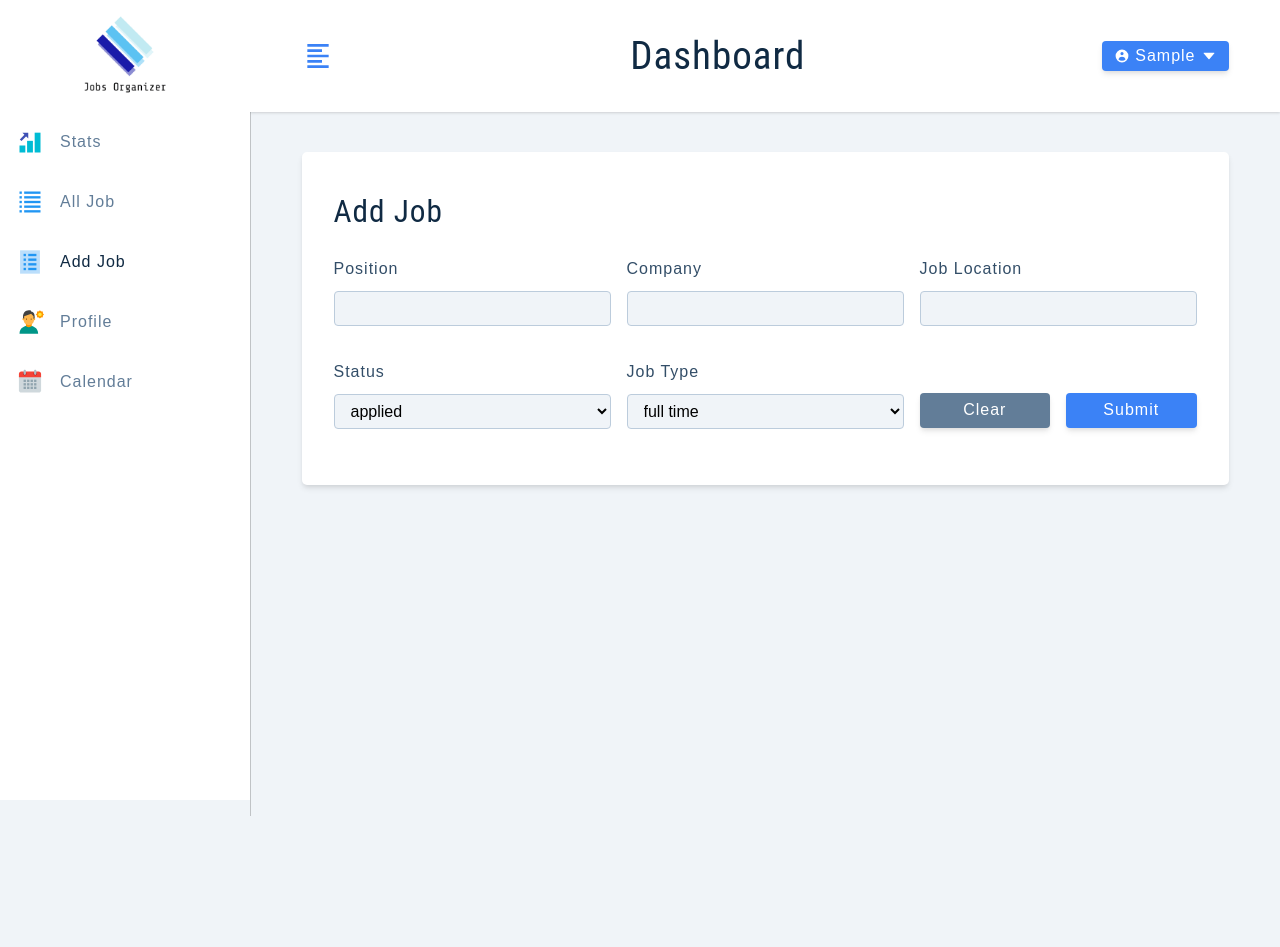
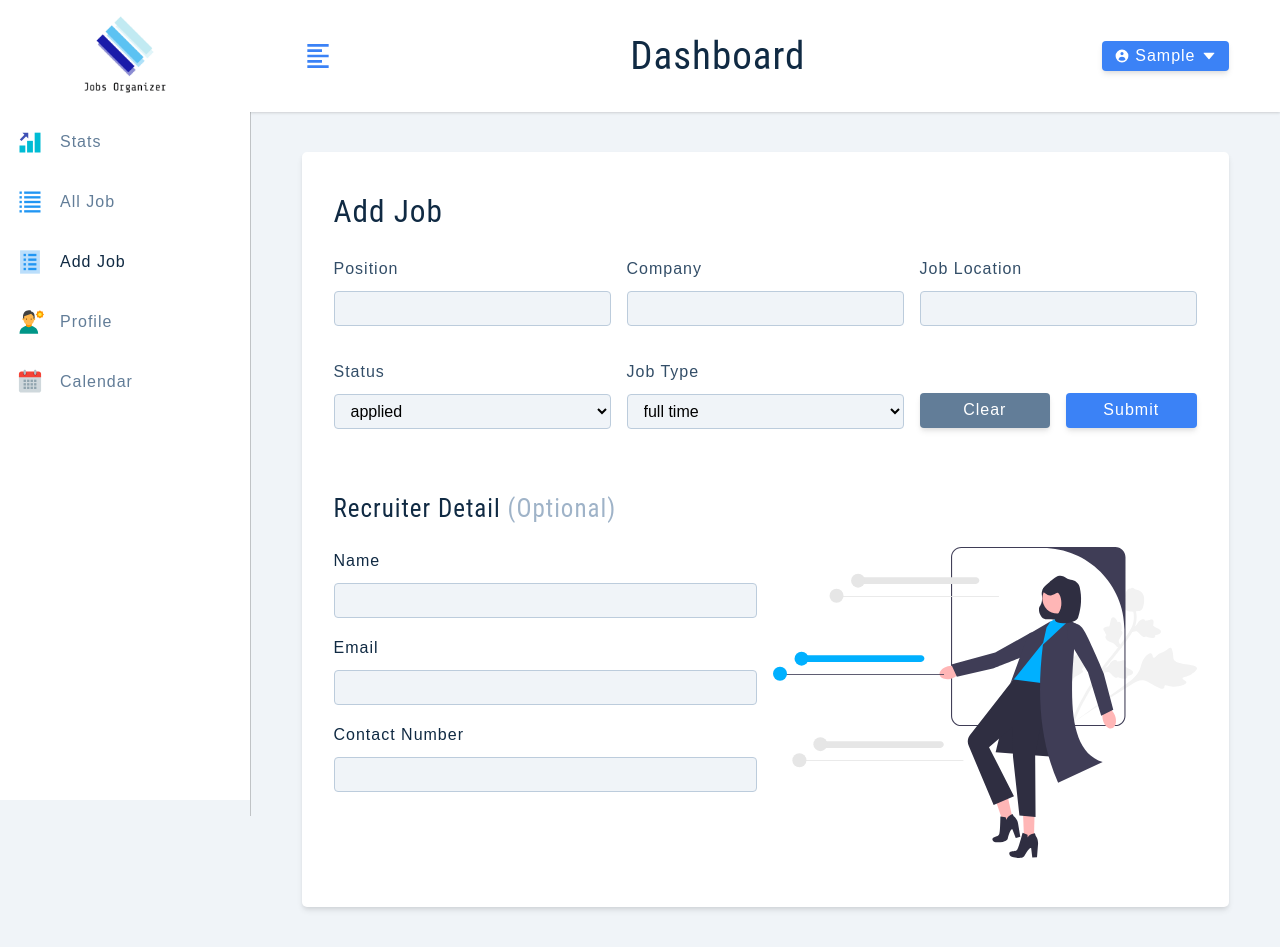
Before and after one commit to mnacfil/jobs-application-organizer, a React (Create React App) app in the folder client/: page /add-job in a window 1280 px wide. Before the commit the page ends 800 px from the top, so only its background shows below. Built offline with nearby package versions, Linux system fonts and the light colour scheme; sample sign-in values are in the browser's storage.

Commit message:
add recruiter detail to add job page and style it

```diff
--- /dev/null
+++ b/client/src/app/components/Recruiter.js
@@ -0,0 +1,72 @@
+import React from 'react';
+import styled from 'styled-components';
+import FormInput from './FormInput';
+import recruiterImg from '../../assets/image/recruiter.svg';
+
+const Recruiter = () => {
+  return (
+    <Wrapper>
+        <h4>Recruiter Detail <span>(Optional)</span></h4>
+        <div className="recruiter-container">
+            <div className='recruiter-inputs'>
+                <FormInput
+                    type='text'
+                    name='recruiterName'
+                    label='Name'
+                    value=''
+
+                />
+                <FormInput
+                    type='email'
+                    name='recruiterEmail'
+                    label='Email'
+                    value=''
+
+                />
+                <FormInput
+                    type='text'
+                    name='recruiterNumber'
+                    label='Contact Number'
+                    value=''
+
+                />
+            </div>
+            <div className='recruiter-img'>
+                <img src={recruiterImg} alt="recruiter image" />
+            </div>
+        </div>
+    </Wrapper>
+  )
+}
+
+const Wrapper = styled.article`
+    margin-top: 3rem;
+
+    h4 {
+        span {
+            color: var(--grey-300);
+        }
+    }
+
+    .recruiter-container {
+        .recruiter-img {
+            display: none;
+            img {
+                width: 100%;
+            }
+        }
+    }
+
+    @media screen and (min-width: 998px) {
+        .recruiter-container {
+            display: grid;
+            grid-template-columns: 1fr 1fr;
+            column-gap: 1rem;
+        }
+        .recruiter-img {
+            display: block !important;
+        }
+    }
+`;
+
+export default Recruiter
--- a/client/src/app/components/index.js
+++ b/client/src/app/components/index.js
@@ -13,6 +13,7 @@ import BarChart from './BarChartContainer';
 import AreaChart from './AreaChartContainer';
 import Pagination from './Pagination';
 import ErrorPhoto from './404Photo';
+import Recruiter from './Recruiter';
 
 export {
     Navbar,
@@ -29,5 +30,6 @@ export {
     AreaChart,
     SmallSidebar,
     Pagination,
-    ErrorPhoto
+    ErrorPhoto,
+    Recruiter
 }
--- a/client/src/app/pages/AddJob.js
+++ b/client/src/app/pages/AddJob.js
@@ -1,6 +1,6 @@
 import React from 'react'
 import styled from 'styled-components'
-import { FormInput, FormSelect } from '../components'
+import { FormInput, FormSelect, Recruiter } from '../components'
 import { useDispatch, useSelector } from 'react-redux';
 import { handleChange, createJob, editJob } from '../features/job/jobSlice'
 
@@ -89,6 +89,7 @@ const AddJob = () => {
           </button>
         </div>
       </form>
+      <Recruiter />
     </Wrapper>
   )
 }
```
Also changed, not shown: client/src/assets/image/recruiter.svg (added).
